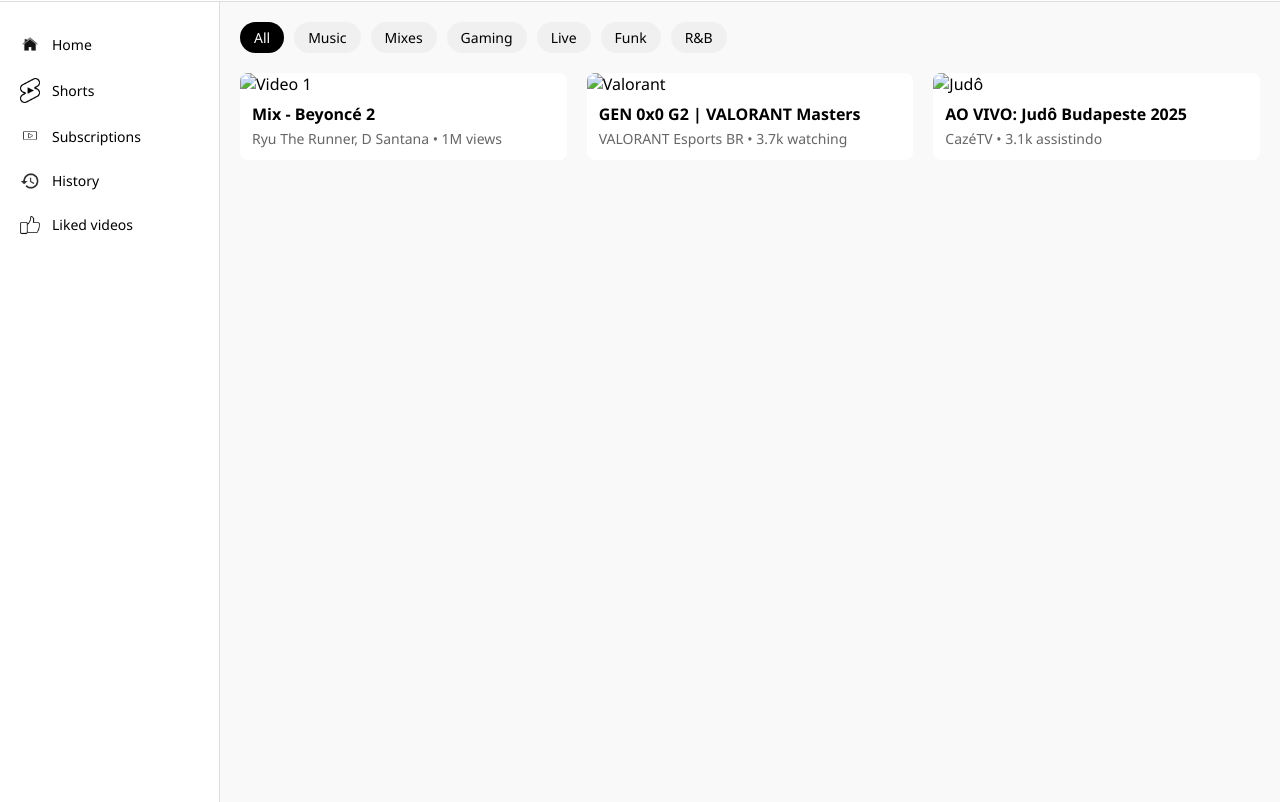
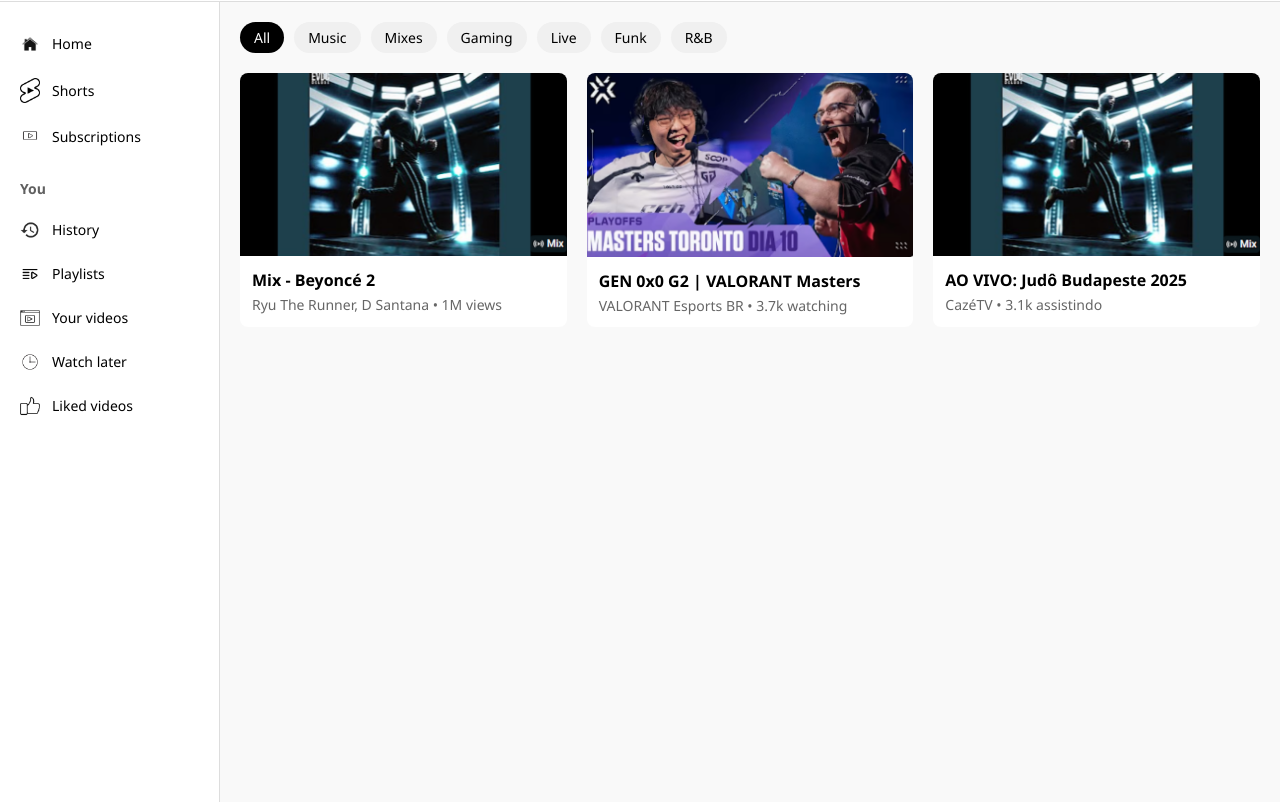
Before and after one commit to nicolecafalloni/clone_youtube, a plain HTML site: page index.html in a window 1280 px wide. Shown: the part 57-859 px from the top of the page. Drawn offline with Linux system fonts and the light colour scheme.

Commit message:
alterações finais

```diff
--- a/index.html
+++ b/index.html
@@ -29,10 +29,18 @@
     <li><img src="./img/icon-inicio.png" alt=""> Home</li>
     <li><img src="./img/shorts.png" alt=""> Shorts</li>
     <li><img src="./img/incrições.png" alt=""> Subscriptions</li>
+  </ul>
+
+  <h4 class="section-title">You</h4>
+  <ul>
     <li><img src="./img/history.png" alt=""> History</li>
+    <li><img src="./img/playlist.png" alt=""> Playlists</li>
+    <li><img src="./img/yourvideos.png" alt=""> Your videos</li>
+    <li><img src="./img/watchlater.png" alt=""> Watch later</li>
     <li><img src="./img/like.png" alt=""> Liked videos</li>
   </ul>
 </aside>
+
 
     <main>
       <div class="filters">
@@ -47,17 +55,17 @@
 
       <section class="videos">
         <div class="video-card">
-          <img src="./img/thumb1.jpg" alt="Video 1">
+          <img src="./img/thumb1.png" alt="Video 1">
           <h4>Mix - Beyoncé 2</h4>
           <p>Ryu The Runner, D Santana • 1M views</p>
         </div>
         <div class="video-card">
-          <img src="./img/thumb2.jpg" alt="Valorant">
+          <img src="./img/thumb2.png" alt="Valorant">
           <h4>GEN 0x0 G2 | VALORANT Masters</h4>
           <p>VALORANT Esports BR • 3.7k watching</p>
         </div>
         <div class="video-card">
-          <img src="./img/thumb3.jpg" alt="Judô">
+          <img src="./img/thumb3.png" alt="Judô">
           <h4>AO VIVO: Judô Budapeste 2025</h4>
           <p>CazéTV • 3.1k assistindo</p>
         </div>
--- a/style.css
+++ b/style.css
@@ -147,3 +147,11 @@ main {
   font-size: 14px;
   color: #666;
 }
+
+.section-title {
+  margin-top: 20px;
+  margin-bottom: 10px;
+  font-weight: 600;
+  font-size: 14px;
+  color: #606060;
+}
```
Also changed, not shown: img/barra-pesquisa.png (deleted), img/playlist.png (added), img/profile.png (added), img/thumb1.png (added), img/thumb2.png (added), img/thumb3.png (added), img/watchlater.png (added), img/yourvideos.png (added). Lines whose indentation alone changed are shown as unchanged.
